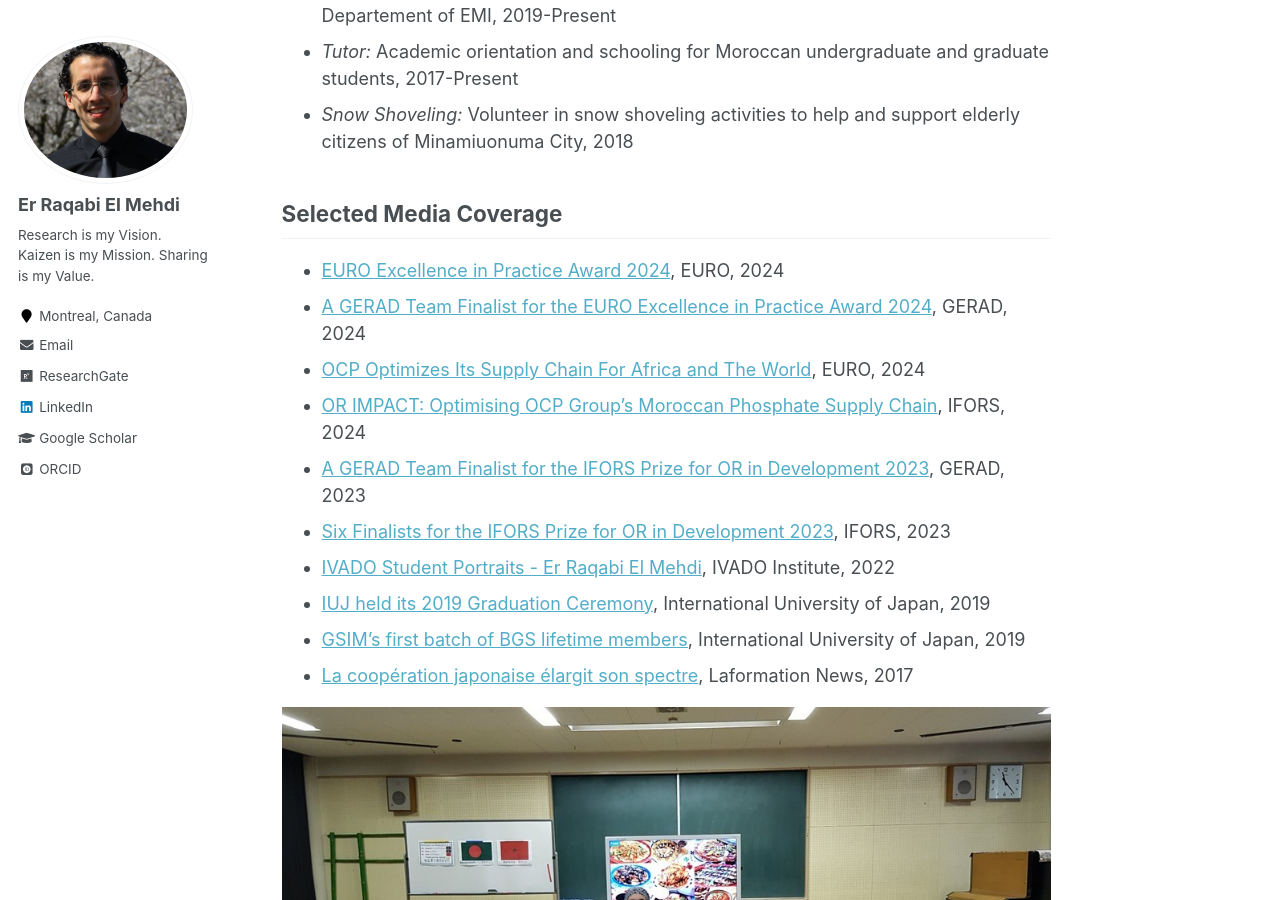
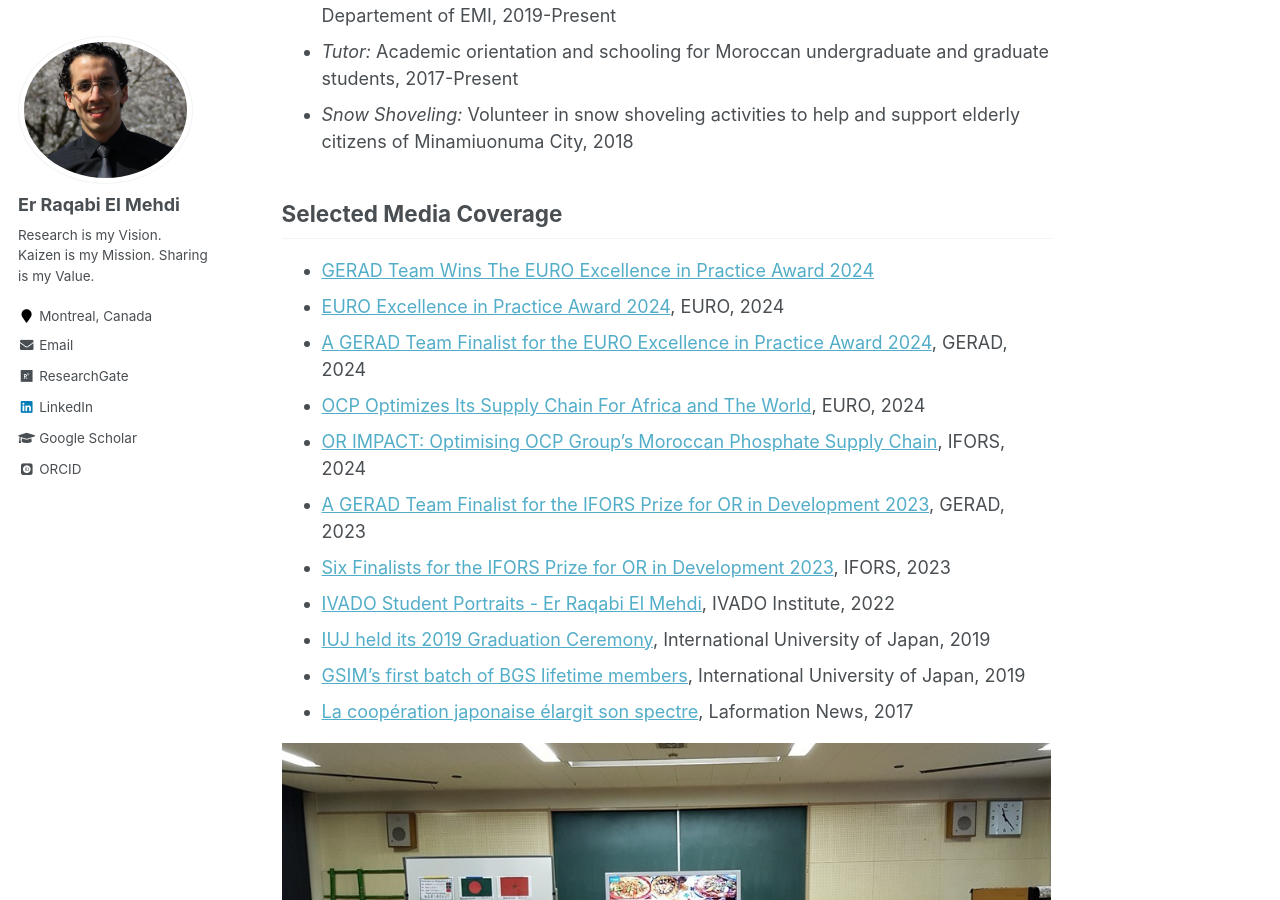
Before and after one commit to RqbMedi/rqbmedi.github.io, a Jekyll site: the page built from _pages/markdown.md, in a window 1280 px wide and 900 px high, scrolled down 798 px. Built offline with Jekyll 4.4.1, drawn with Linux system fonts in a browser that asks for light colours; some web fonts are replaced.

Commit message:
Initial_Commit

```diff
--- a/_pages/markdown.md
+++ b/_pages/markdown.md
@@ -26,6 +26,7 @@ Outreach & Volunteering
 
 Selected Media Coverage
 ------
+- [GERAD Team Wins The EURO Excellence in Practice Award 2024](https://www.gerad.ca/en/posts/1172)
 - [EURO Excellence in Practice Award 2024](https://www.euro-online.org/web/pages/1667/previous-finalists-and-winners), EURO, 2024
 - [A GERAD Team Finalist for the EURO Excellence in Practice Award 2024](https://www.gerad.ca/fr/posts/1157), GERAD, 2024
 - [OCP Optimizes Its Supply Chain For Africa and The World](https://www.euro-online.org/web/pages/1726/eepa-finalists-2024), EURO, 2024
```
Also changed, not shown: 1 other file.
